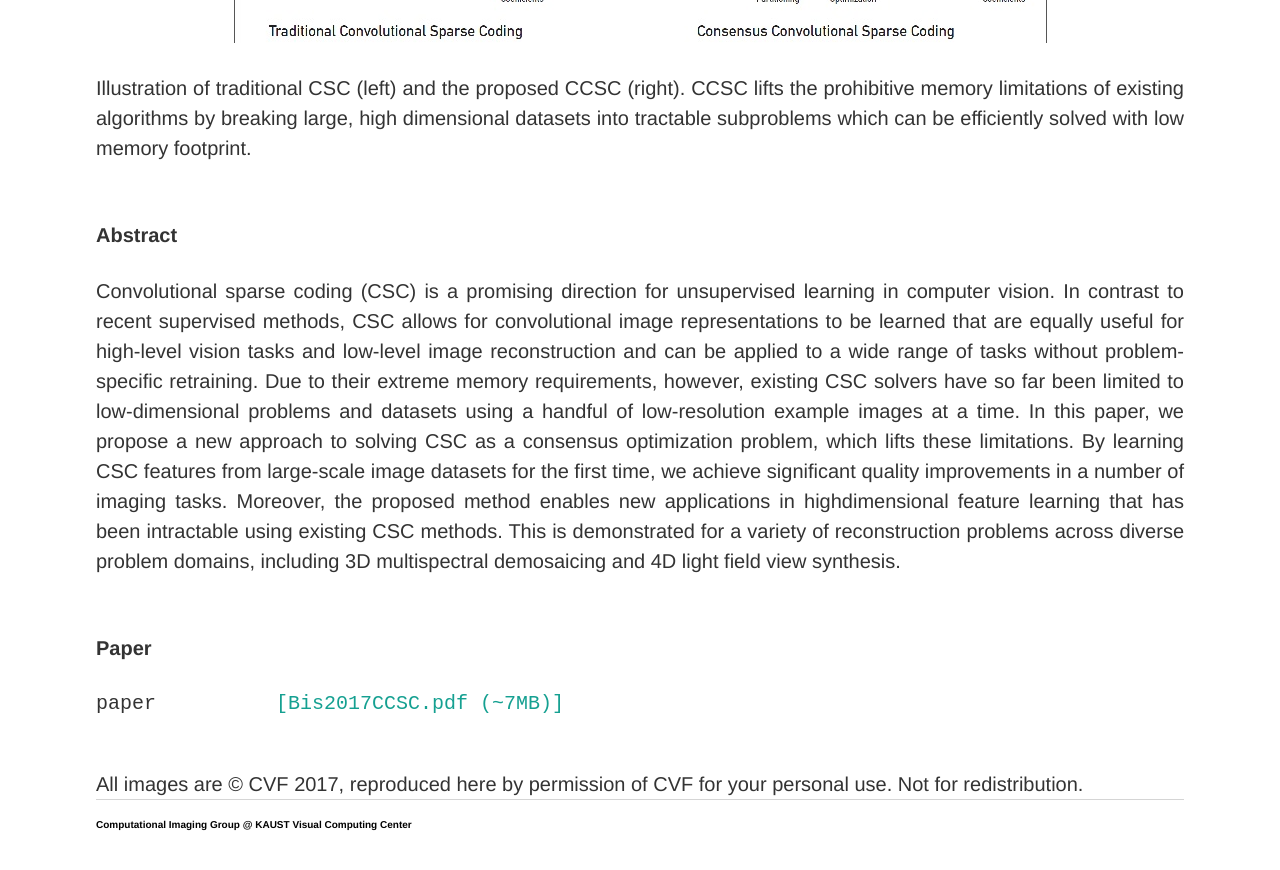
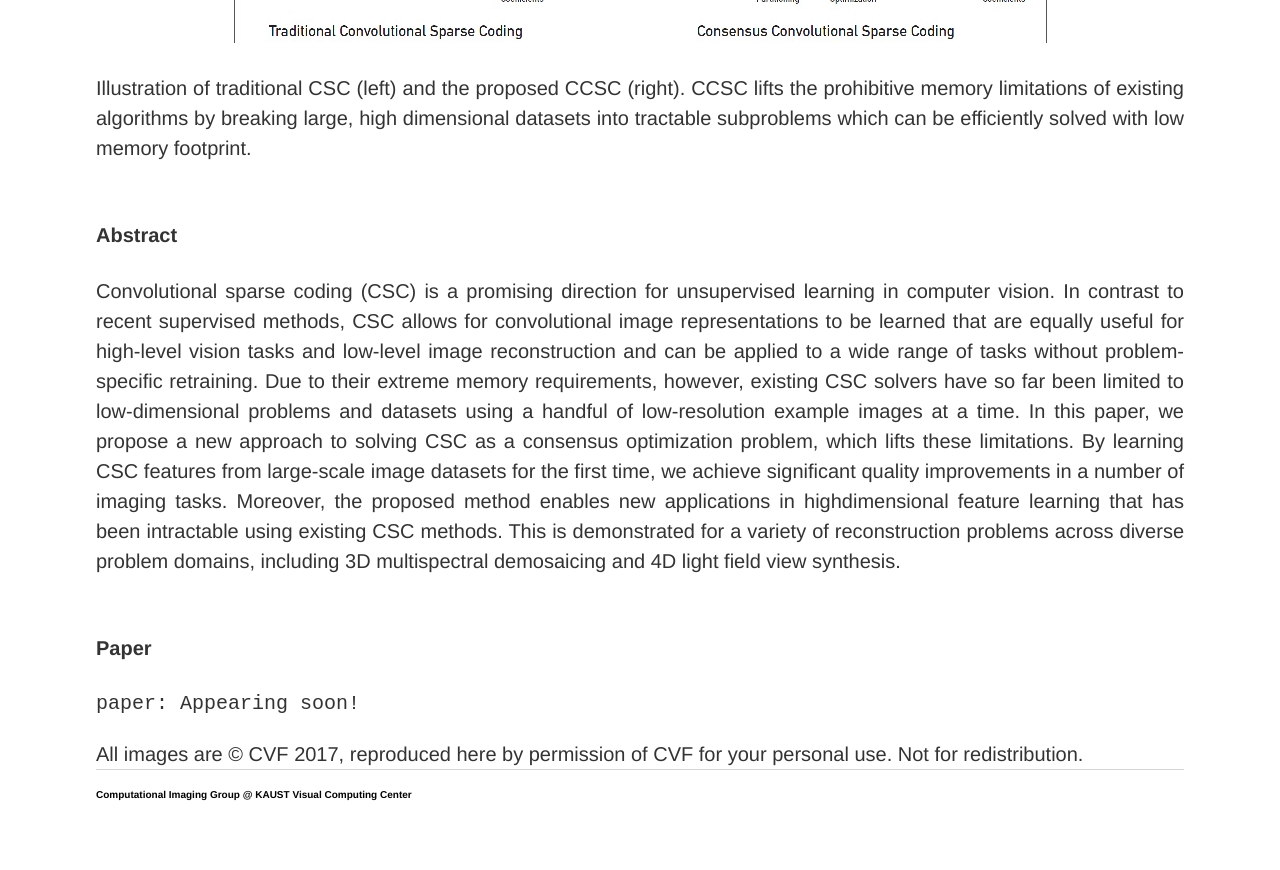
Before and after one commit to vccimaging/vccimaging.github.io, a Jekyll site: the page built from Publications/Bis2017CCSC/index.html, in a window 1280 px wide and 900 px high, scrolled down 588 px. Shown: the top 870 px of the window. Built offline with Jekyll 4.4.1, drawn with Linux system fonts in a browser that asks for light colours.

Commit message:
Update index.html

```diff
--- a/Publications/Bis2017CCSC/index.html
+++ b/Publications/Bis2017CCSC/index.html
@@ -45,7 +45,7 @@ domains, including 3D multispectral demosaicing and 4D
 light field view synthesis. <br><br>
 
 <h4 id="paper">Paper</h4>
-<pre class="tab">paper          <a href="Bis2017CCSC.pdf">[Bis2017CCSC.pdf (~7MB)]</a></pre> <br>
+    <pre class="tab">paper: Appearing soon! </pre>
 
 All images are © CVF 2017, reproduced here by permission of CVF for your personal use. Not for redistribution.
 
```
